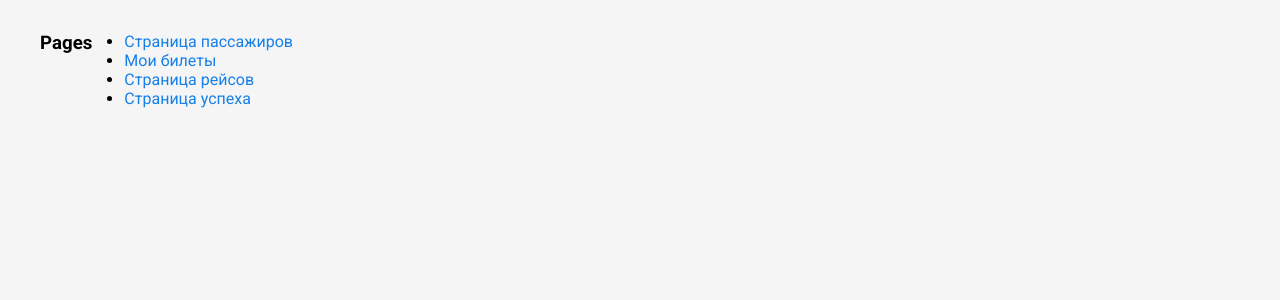
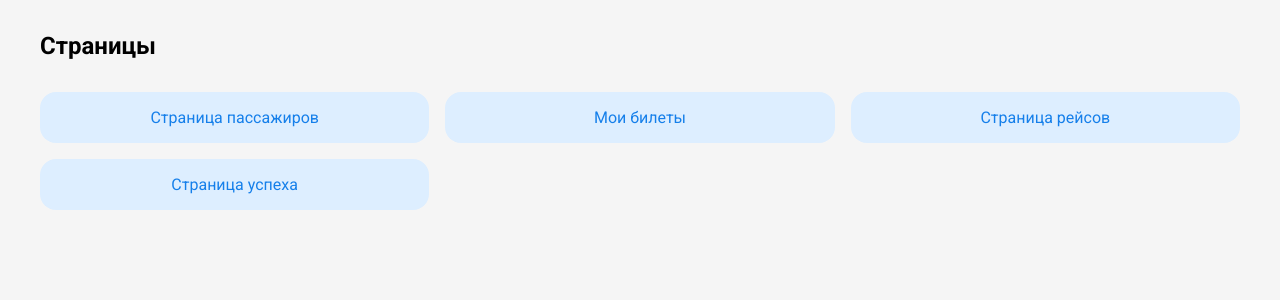
Before and after one commit to vlnko/avokzaly-ui2, a Flask app: page / in a window 1280 px wide. Shown: the top 300 px of the page. Run offline with Flask 3, Linux system fonts and the light colour scheme.

Commit message:
index page updates

```diff
--- a/templates/base.html
+++ b/templates/base.html
@@ -6,6 +6,7 @@
     <title>{{ page_title }}</title>
     <link rel="stylesheet" href="{{ url_for('static', filename='main.css') }}">
     <script src="https://unpkg.com/hyperscript.org@0.9.14"></script>
+    {% block styles %}{% endblock %}
 </head>
 <body>
     <div class="page-container">
--- a/templates/home.html
+++ b/templates/home.html
@@ -1,11 +1,38 @@
 {% extends 'base.html' %}
 
+{% block styles %}
+<style>
+    li {
+        list-style: none;
+    }
+    ul {
+        display: grid;
+        gap: 1rem;
+        grid-template-columns: repeat(3, 1fr);
+        width: 100%;
+    }
+    ul li a {
+        display: grid;
+        background-color: var(--color-light-blue);
+        border-radius: 1rem;
+        padding: 1rem;
+        place-items: center;
+    }
+    h2 {
+        margin-bottom: 2rem;
+    }
+</style>
+{% endblock %}
+
 {% block content %}
-<h3>Pages</h3>
+<div style="width: 100%;">
+    <h2>Страницы</h3>
     <ul>
         <li><a href="/passengers">Страница пассажиров</a></li>
         <li><a href="/my-tickets">Мои билеты</a></li>
         <li><a href="/trips">Страница рейсов</a></li>
         <li><a href="/success">Страница успеха</a></li>
     </ul>
+
+</div>
 {% endblock %}
```
Lines whose indentation alone changed are shown as unchanged.
